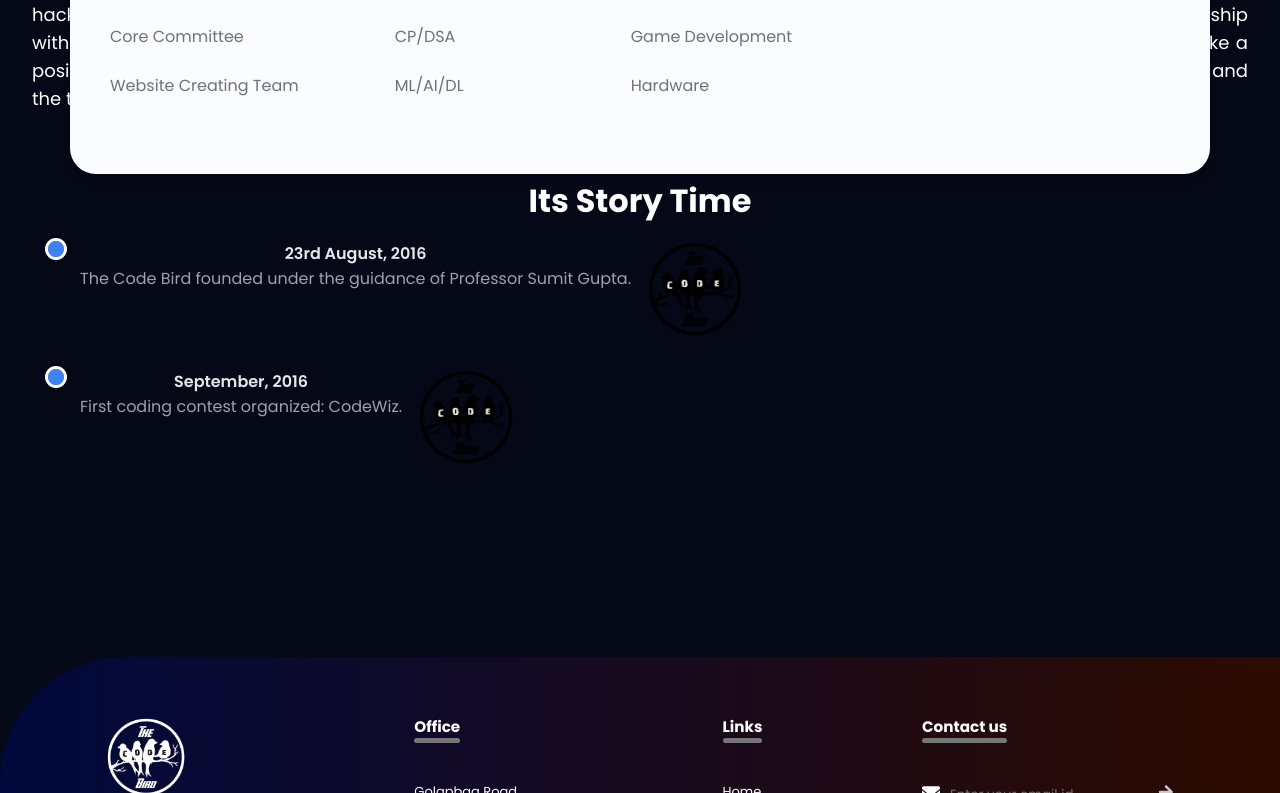
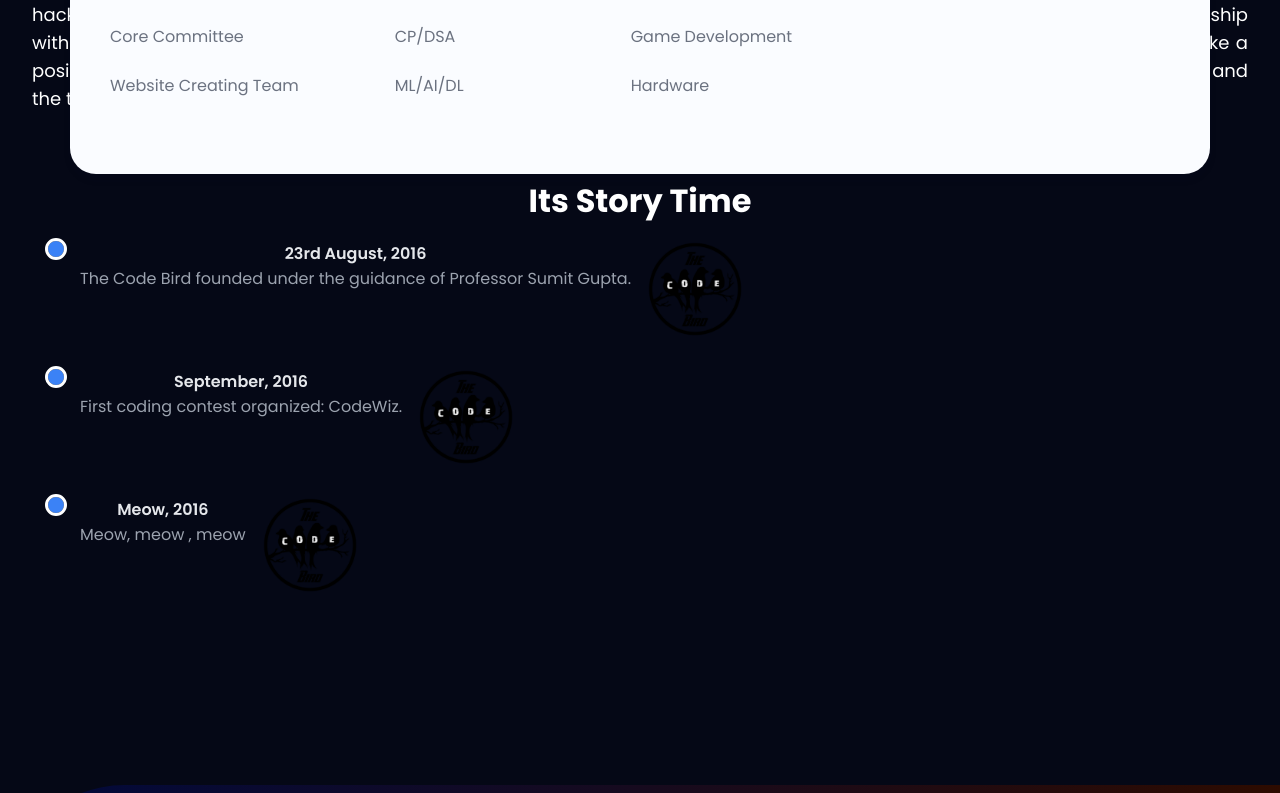
Before and after one commit to thecodebirduitbu/The-Code-Bird-Website, a React (Create React App) app: page /ourstory in a window 1280 px wide. Shown: the part 383-1176 px from the top of the page. Built offline with nearby package versions, Linux system fonts and the light colour scheme.

Commit message:
updated timeline data, its for demo

```diff
--- a/src/components/CodebirdTeamMegaNav/TimelineStory.jsx
+++ b/src/components/CodebirdTeamMegaNav/TimelineStory.jsx
@@ -13,6 +13,11 @@ const eventsData = [
     description: "First coding contest organized: CodeWiz.",
     image: "demoimg.png",
   },
+  {
+    date: "Meow, 2016",
+    description: "Meow, meow , meow",
+    image: "demoimg.png",
+  },
   //  more events here
 ];
 
```
